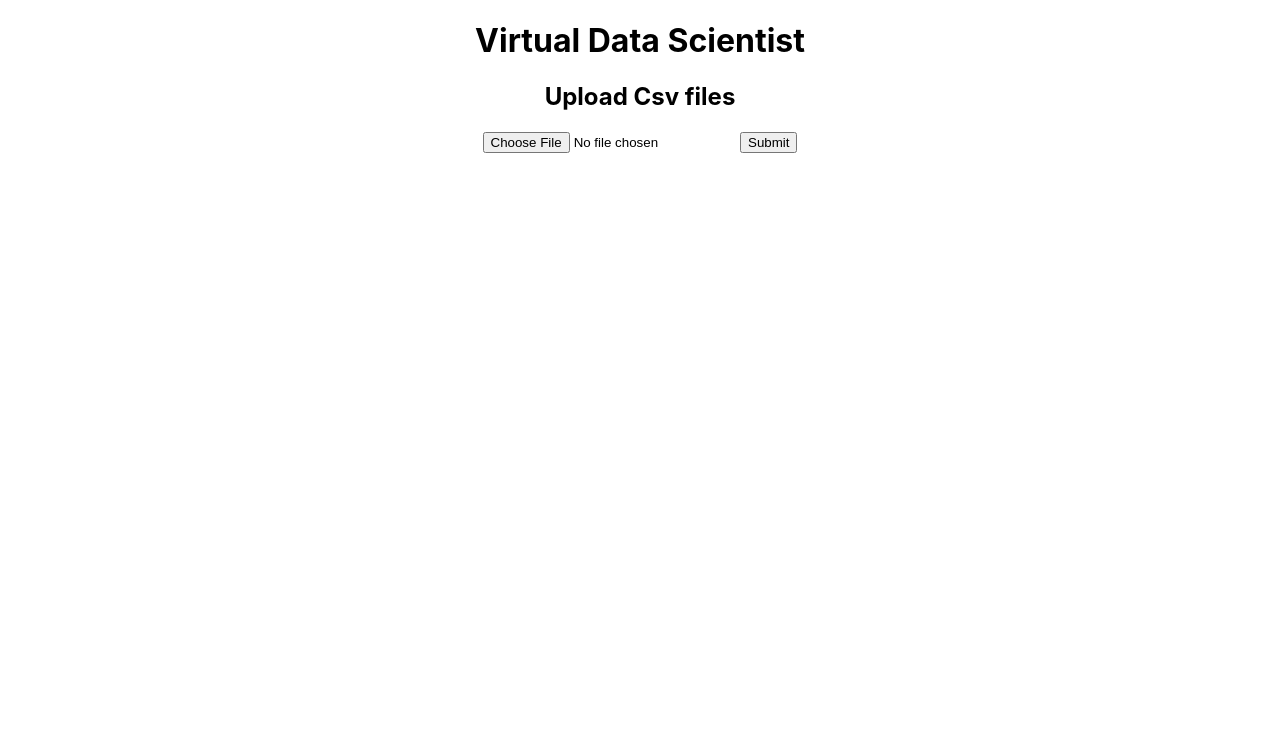
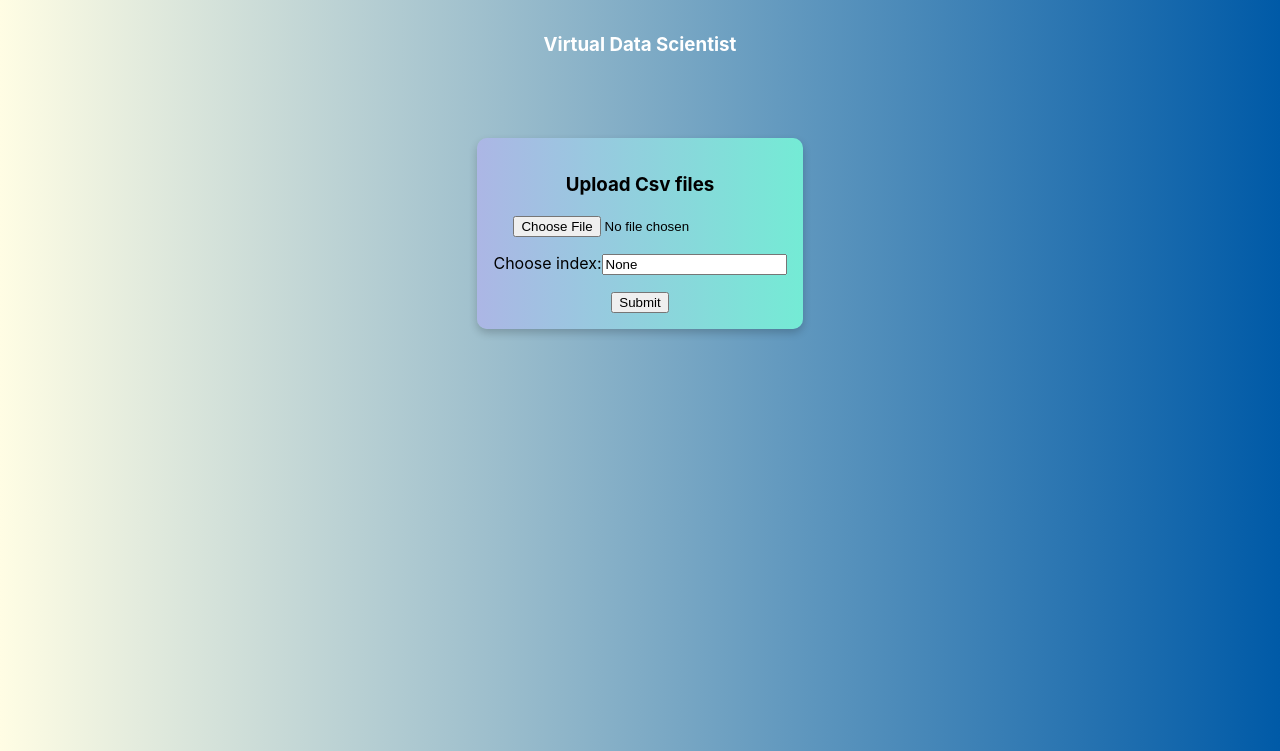
Before and after one commit to DeepakVelmurugan/Virtual-Data-Scientist, a Flask app: page / in a window 1280 px wide. Shown: the top 751 px of the page. Run offline with Flask 2, Linux system fonts and the light colour scheme.

Commit message:
UI changes

```diff
--- a/templates/upload.html
+++ b/templates/upload.html
@@ -2,28 +2,158 @@
 
 {%block head%}
 <title>Virtual Data scientist</title>
-<h1>Virtual Data Scientist</h1>
+<style>
+        * {
+            box-sizing: border-box;
+        }
+        body{
+            background: #005AA7;
+            background: -webkit-linear-gradient(to right, #FFFDE4, #005AA7);
+            background: linear-gradient(to right, #FFFDE4, #005AA7);
+        }
+        .column {
+            float: left;
+            display: flex;
+            flex-direction: column;
+            justify-content: center;
+            align-items: center;
+            width: 100%;
+            height: 100%;
+            padding: 50px 70px;
+        }
+        .card {
+            box-shadow: 0 4px 8px 0 rgba(0, 0, 0, 0.2);
+            border-radius: 10px;
+            padding: 16px;
+            text-align: center;
+            background: #74ebd5;
+            background: -webkit-linear-gradient(to right, #ACB6E5, #74ebd5);
+            background: linear-gradient(to right, #ACB6E5, #74ebd5);
+        }
+        .columnTable {
+            float: right;
+            display: flex;           /* establish flex container */
+            justify-content: center; /* center items vertically, in this case */
+            align-items: center;     /* center items horizontally, in this case */
+            width: 100%;
+            height: 70%;
+            padding: 50px 30px;
+        }
+        .cardTable {
+            box-shadow: 0 4px 8px 0 rgba(0, 0, 0, 0);
+            border-radius: 10px;
+            padding: 16px;
+            text-align: center;
+            background-color: rgba(0, 0, 0, 0);
+        }
+            ul {
+            list-style-type: none;
+            margin: 0;
+            padding: 0;
+            overflow: hidden;
+            background: #005AA7;
+            background: -webkit-linear-gradient(to right, #FFFDE4, #005AA7);
+            background: linear-gradient(to right, #FFFDE4, #005AA7);
+
+            }
+
+            li {
+                align-items: center;
+            }
+
+            li h3 {
+            display: block;
+            color: white;
+            text-align: center;
+            padding: 14px 16px;
+            font-family:-apple-system, BlinkMacSystemFont, 'Segoe UI', Roboto, Oxygen, Ubuntu, Cantarell, 'Open Sans', 'Helvetica Neue', sans-serif;
+            }
+
+            a{
+                box-shadow: 0 4px 8px 0 rgba(0, 0, 0, 0.2);
+                background: #74ebd5;
+                background: -webkit-linear-gradient(to right, #ACB6E5, #74ebd5);
+                background: linear-gradient(to right, #ACB6E5, #74ebd5);
+                padding:20px;
+                width:200px;
+                height:150px;
+                border-radius: 25px;
+                color: white;
+                text-decoration: none;
+            }
+            a:hover{
+                background: #ec008c;  /* fallback for old browsers */
+                background: -webkit-linear-gradient(to top, #fc6767, #ec008c);  /* Chrome 10-25, Safari 5.1-6 */
+                background: linear-gradient(to top, #fc6767, #ec008c); /* W3C, IE 10+/ Edge, Firefox 16+, Chrome 26+, Opera 12+, Safari 7+ */
+            }
+
+</style>
 {%endblock%}
 
 {%block body%}
 <div style="align-items: center;">
-<h2>Upload Csv files</h2>
+    <ul>
+        <li><h3>Virtual Data Scientist</h3></li>
+    </ul>
+<div class="column">
+<div class="card">
+    <h3>Upload Csv files</h3>
     <form action="/upload" method=post enctype=multipart/form-data>
         <input id="inp" type=file name=inputfile>
-    <input id="inp2" type=submit>
+        <p>Choose index:<input placeholder="index..." name="idx" id="idx" value="None"></p>
+        <input id="inp2" type=submit onclick="return submit_form()">
     </form>
-</br>
 </div>
-{% set ok = namespace(value=0) %}
+</div>
+
+</div>
+<h4 id="dispMsg"></h4>
+<div class="columnTable">
+    <div class="cardTable">
         {% for table in tables %}
             {{ table|safe }}
-      {{ ok.value }}
-      {% set ok.value = ok.value+1 %}
         {% endfor %}
-</form>
-<!-- </br> -->
-</br>
-{% if ok.value > 0 %}
-<a style="background:snow;padding:20px;width:200px;height:150px;border-radius: 25px; border: 5px solid black;" href="{{ url_for('data_preprocessing')}}">Data-preprocessing</a>
-{% endif %}
+    </div>
+</div>
+
+<div id="hideDiv" style="display:none">
+<a href="{{ url_for('data_preprocessing')}}">Data-preprocessing</a>
+</div>
+<script>
+    window.onclose = function() {
+        sessionStorage.clear();
+    };
+    window.onload = function() {
+        showDiv();
+    };
+    function showDiv(){
+        if(sessionStorage.getItem("divShow") == "true"){
+            document.getElementById("dispMsg").innerHTML = "Your dataset:";
+            document.getElementById("dispMsg").style.fontFamily = "-apple-system, BlinkMacSystemFont, 'Segoe UI', Roboto, Oxygen, Ubuntu, Cantarell, 'Open Sans', 'Helvetica Neue', sans-serif";
+            document.getElementsByClassName("cardTable")[0].style.boxShadow = '0 4px 8px 0 rgba(0, 0, 0, 0.2)';
+            document.getElementsByClassName("cardTable")[0].style.background = '#74ebd5';
+            document.getElementsByClassName("cardTable")[0].style.background = '-webkit-linear-gradient(to right, #ACB6E5, #74ebd5)';
+            document.getElementsByClassName("cardTable")[0].style.background = 'linear-gradient(to right, #ACB6E5, #74ebd5)';
+            document.getElementById("hideDiv").style.display = "block";
+        }
+        else{
+            document.getElementsByClassName("cardTable")[0].style.boxShadow = '0 4px 8px 0 rgba(0, 0, 0, 0)';
+            document.getElementsByClassName("cardTable")[0].style.backgroundColor = 'rgba(0, 0, 0, 0)'
+            document.getElementById("hideDiv").style.display = "none";
+        }
+    }
+    function submit_form(){
+        var idx_name = document.getElementById("idx").value;
+        if(idx_name == "None" || idx_name==""){
+            alert("Please give index column name");
+            sessionStorage.setItem("divShow","false");
+            showDiv();
+            return false;
+        }
+        else{
+            sessionStorage.setItem("divShow","true");
+            return true;
+        }
+    }
+</script>
 {%endblock%}
```
Lines whose indentation alone changed are shown as unchanged.
